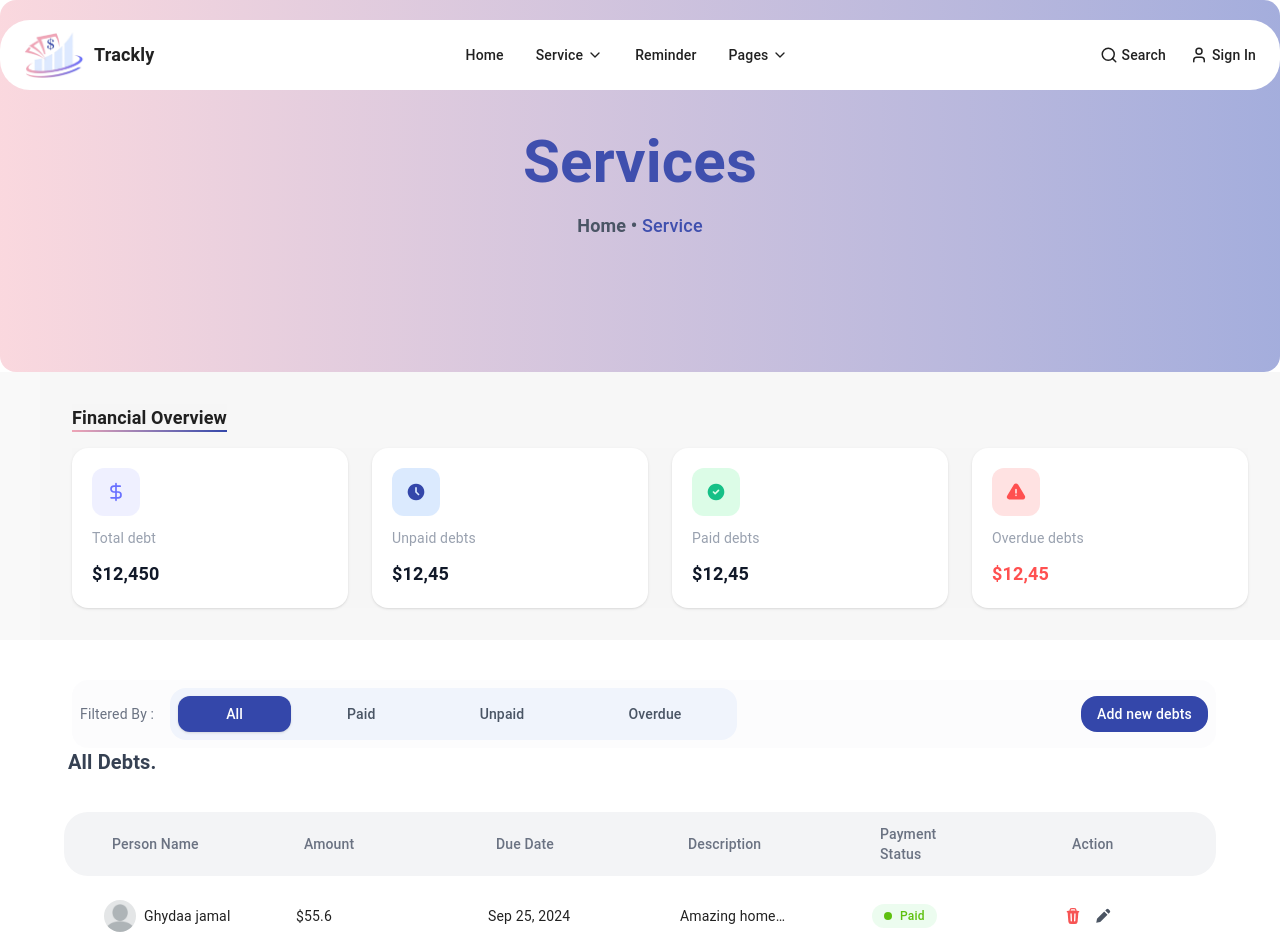
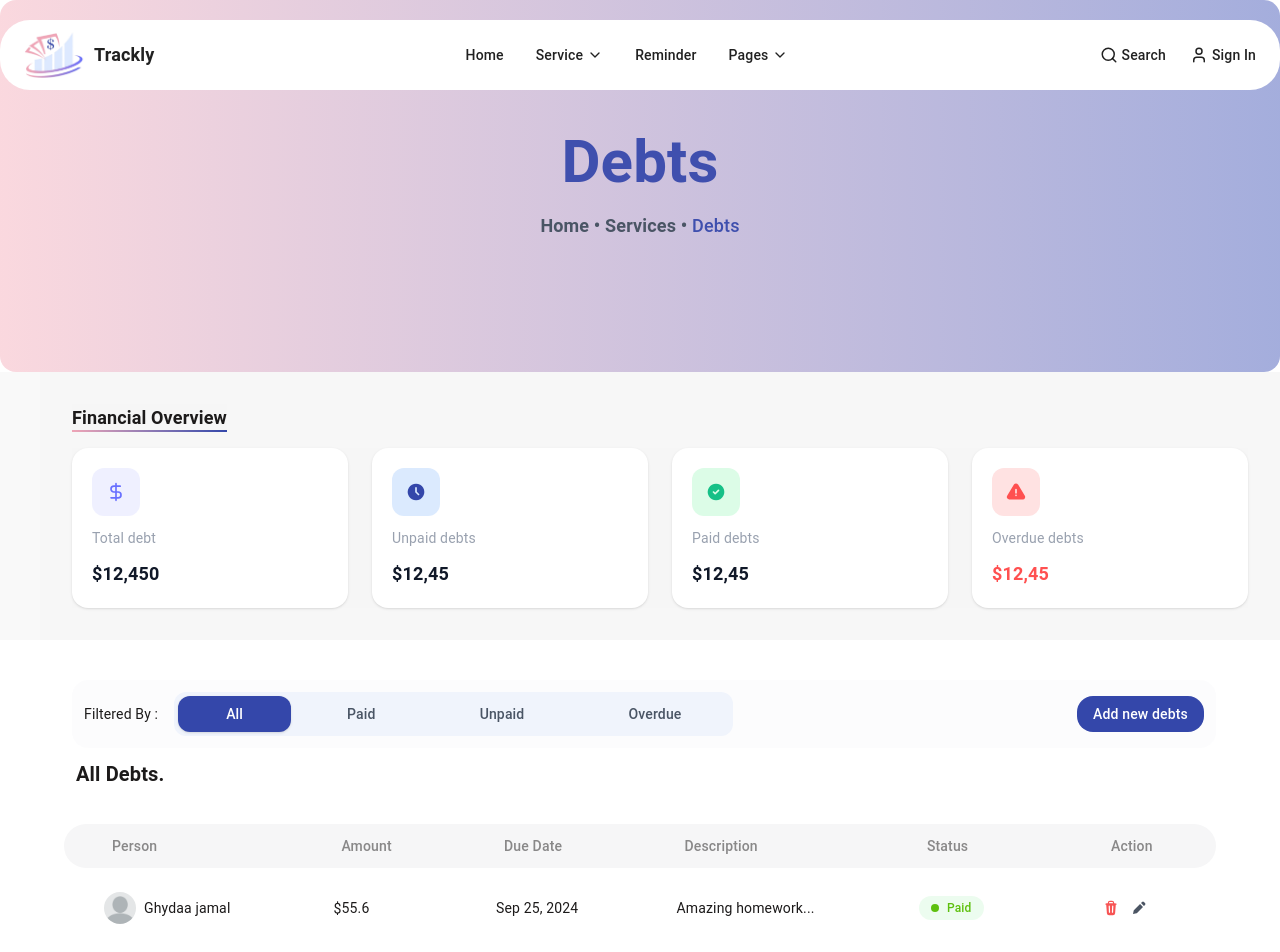
Before and after one commit to Seraj-Omar/Personal-Finance-and-Bill-Splitting-Assistant, a Next.js app: page /debts in a window 1280 px wide. Shown: the top 952 px of the page. Built offline with nearby package versions, Linux system fonts and the light colour scheme.

Commit message:
Add debt pop up ui

```diff
--- /dev/null
+++ b/src/app/debts/layout.tsx
@@ -0,0 +1,14 @@
+import Providers from "../providers"
+import Footer from "@/src/components/footer/Footer"
+import PageHero from "@/src/shared/ui/page-hero/PageHero"
+
+export default function Layout({ children }: { children: React.ReactNode }) {
+  return (
+    <Providers>
+
+      <PageHero title="Debts" breadcrumb={["Home", "Services", "Debts"]} />
+      {children}
+
+    </Providers>
+  )
+}
--- a/src/app/layout.tsx
+++ b/src/app/layout.tsx
@@ -5,6 +5,7 @@ import Providers from "./providers"
 import Footer from "../components/footer/Footer"
 import PageHero from "../shared/ui/page-hero/PageHero"
 import Header from "../components/Header"
+
 const geistSans = Geist({
   variable: "--font-geist-sans",
   subsets: ["latin"],
@@ -29,10 +30,10 @@ export default function RootLayout({
     <html lang="en">
       <body className={`${geistSans.variable} ${geistMono.variable} antialiased`}>
         <Header/>
-        <PageHero
+        {/* <PageHero
           title="Services"
           breadcrumb={["Home", "Service"]}
-        />
+        /> */}
 
         <Providers>{children}</Providers>
         <Footer />
--- a/src/components/Table.tsx
+++ b/src/components/Table.tsx
@@ -12,19 +12,18 @@
 export default function Table<T>({ columns, data }: TableProps<T>) {
   return (
     <div className="w-full overflow-x-auto">
-      <table
-        className="w-full border-separate border-spacing-y-3 table-fixed"
-      >
+      <table className="w-full border-separate border-spacing-y-2 md:border-spacing-y-3 table-auto">
         {/* Header */}
         <thead>
-          <tr className="bg-gray-100">
+          <tr className="bg-[#F6F6F7]">
             {columns.map((col, index) => (
               <th
                 key={col.key}
                 className={`
-                  px-12 py-3 text-left text-sm font-medium text-gray-500
-                  ${index === 0 ? "rounded-l-3xl" : ""}
-                  ${index === columns.length - 1 ? "rounded-r-3xl" : ""}
+                  px-4 py-2 md:px-12 md:py-3
+                  text-left text-xs md:text-sm font-medium text-[#1C1A1A80]
+                  ${index === 0 ? "rounded-l-2xl md:rounded-l-3xl" : ""}
+                  ${index === columns.length - 1 ? "rounded-r-2xl md:rounded-r-3xl" : ""}
                 `}
               >
                 {col.title}
@@ -38,15 +37,16 @@ export default function Table<T>({ columns, data }: TableProps<T>) {
           {data.map((row, index) => (
             <tr
               key={index}
-              className="bg-white  hover:bg-gray-50"
+              className="bg-white hover:bg-gray-50"
             >
               {columns.map((col, colIndex) => (
                 <td
                   key={col.key}
                   className={`
-                    px-10 py-3 text-sm truncate
-                    ${colIndex === 0 ? "rounded-l-2xl" : ""}
-                    ${colIndex === columns.length - 1 ? "rounded-r-2xl" : ""}
+                    px-4 py-2 md:px-10 md:py-3
+                    text-xs md:text-sm truncate text-[#1C1A1A]
+                    ${colIndex === 0 ? "rounded-l-xl md:rounded-l-2xl" : ""}
+                    ${colIndex === columns.length - 1 ? "rounded-r-xl md:rounded-r-2xl" : ""}
                   `}
                 >
                   {col.render ? col.render(row) : (row as any)[col.key]}
--- /dev/null
+++ b/src/components/addDebts/AddDebtForm.tsx
@@ -0,0 +1,77 @@
+"use client";
+import { FaUser, FaDollarSign } from "react-icons/fa";
+import { FaCalendarDays } from "react-icons/fa6";
+import { useEffect, useState } from "react";
+import InputField from "./InputField";
+import UploadBox from "./UploadBox";
+import ReminderToggle from "./ReminderToggle";
+import { IoClose } from "react-icons/io5";
+
+type Props = {
+  isOpen: boolean;
+  onClose: () => void;
+};
+
+export default function AddDebtForm({ isOpen, onClose }: Props) {
+  const [reminder, setReminder] = useState(true);
+
+  // Disable background scroll when modal is open
+  useEffect(() => {
+    document.body.style.overflow = isOpen ? "hidden" : "auto";
+  }, [isOpen]);
+
+  if (!isOpen) return null;
+
+  return (
+    <div
+      className="fixed inset-0 z-[9999] flex items-center justify-center bg-[#2C2C2C80]/50 "
+      onClick={onClose}
+    >
+      <div
+        onClick={(e) => e.stopPropagation()}
+        className="
+          bg-white rounded-2xl w-full max-w-2xl shadow-xl
+          animate-scaleIn
+        "
+      >
+
+        <div className="bg-[#F4F4F4] rounded-t-2xl p-5 font-semibold relative text-[#262626] border-b-[1.5px] border-[#CCCCCC]">
+          <IoClose
+          fill="#161616"
+            onClick={onClose}
+            className="absolute top-6 right-6 text-2xl cursor-pointer"
+          />
+          Add Debts
+        </div>
+
+
+        <div className="flex flex-col gap-5 p-5">
+          <InputField icon={<FaUser fill="#AEAEAE" />} label="Personal Name" placeholder="Personal Name" />
+          <InputField icon={<FaDollarSign fill="#AEAEAE" />} label="Amount" placeholder="0.00" />
+          <InputField icon={<FaCalendarDays fill="#AEAEAE" />} label="Due date" type="date" />
+          <InputField
+            label="Description"
+            placeholder="Add short note about this debt..."
+            textarea
+            option="(Optional)"
+          />
+
+
+          <ReminderToggle enabled={reminder} setEnabled={setReminder} />
+
+          <div className="flex gap-4 pt-4">
+            <button className="bg-[#3447AA] text-white flex-1 py-3 rounded-2xl font-medium">
+              Save Debt
+            </button>
+            <button
+              onClick={onClose}
+              className="border-[.5px] border-[#E0E0E0] flex-1 py-3 rounded-2xl font-medium"
+            >
+              Cancel
+            </button>
+          </div>
+        </div>
+      </div>
+    </div>
+  );
+}
--- /dev/null
+++ b/src/components/addDebts/InputField.tsx
@@ -0,0 +1,50 @@
+type Props = {
+  label: string;
+  placeholder?: string;
+  type?: string;
+  icon?: React.ReactNode;
+  textarea?: boolean;
+  option?: string;
+};
+
+export default function InputField({
+  label,
+  placeholder,
+  type = "text",
+  icon,
+  textarea,
+  option,
+}: Props) {
+  return (
+    <div>
+      <label className="text-sm text-black mb-1 block">
+        {label} <span className="text-[#AEAEAE]">{option}</span>
+      </label>
+
+      <div className="relative">
+        {icon && (
+          <span className="absolute left-4 top-1/2 -translate-y-1/2 text-gray-400">
+            {icon}
+          </span>
+        )}
+
+        {textarea ? (
+          <textarea
+            placeholder={placeholder}
+            className={`w-full p-4 rounded-2xl border-[.5px] border-[#E0E0E0]  bg-[#F9F9FA] outline-none resize-none h-28 text-[#AEAEAE] ${
+              icon ? "pl-12" : ""
+            }`}
+          />
+        ) : (
+          <input
+            type={type}
+            placeholder={placeholder}
+            className={`w-full p-4 rounded-2xl border border-[#E0E0E0] bg-[#F9F9FA] outline-none text-[#AEAEAE] ${
+              icon ? "pl-12" : ""
+            }`}
+          />
+        )}
+      </div>
+    </div>
+  );
+}
--- /dev/null
+++ b/src/components/addDebts/ReminderToggle.tsx
@@ -0,0 +1,41 @@
+import { IconBellRingingFilled } from "@tabler/icons-react";
+type Props = {
+  enabled: boolean;
+  setEnabled: (v: boolean) => void;
+};
+
+export default function ReminderToggle({ enabled, setEnabled }: Props) {
+  return (
+    <>
+
+    <div className="flex items-center justify-between bg-[#FBEAEB] rounded-2xl p-4">
+
+      <div className="flex items-start gap-3">
+
+  <div className="w-10 h-10 flex items-center justify-center  rounded-full bg-white">
+    <IconBellRingingFilled size={18} fill="#3447AA" className="p-0 h-6 w-6" />
+  </div>
+
+
+  <div>
+    <h4 className=" text-sm">Reminder</h4>
+    <p className="text-sm text-[#AEAEAE]">Get notified before due date</p>
+  </div>
+</div>
+
+      <button
+        onClick={() => setEnabled(!enabled)}
+        className={`w-13 h-8 rounded-full transition ${
+          enabled ? "bg-[#3447AA]" : "bg-gray-300"
+        }`}
+      >
+        <div
+          className={`w-5 h-5 bg-white rounded-full transition ${
+            enabled ? "translate-x-6.5" : "translate-x-1"
+          }`}
+        />
+      </button>
+    </div>
+    </>
+  );
+}
--- /dev/null
+++ b/src/components/addDebts/UploadBox.tsx
@@ -0,0 +1,32 @@
+import { FaCloudUploadAlt } from "react-icons/fa";
+
+export default function UploadBox() {
+  return (
+    <div>
+      <label className="text-sm text-gray-700 mb-1 block">
+        Attachment <span className="text-[#AEAEAE]">(Optional)</span>
+      </label>
+
+
+      <input
+        type="file"
+        id="upload"
+        accept="image/png, image/jpeg"
+        className="hidden"
+      />
+
+
+      <label
+        htmlFor="upload"
+        className="border border-[#E0E0E0] relative bg-[#F9F9FA] rounded-2xl p-6 text-center cursor-pointer block"
+      >
+        <div className="w-9 h-9 mx-auto mb-2 flex items-center justify-center rounded-full bg-[#FBEAEB]">
+          <FaCloudUploadAlt size={24} fill="#3447AA" className="p-1" />
+        </div>
+
+        <div className="text-[14px]">Upload Subject Image</div>
+        <p className="text-xs text-[#AEAEAE] mt-1">PNG, JPG up to 5MB</p>
+      </label>
+    </div>
+  );
+}
--- a/src/components/debts/DebtsView.tsx
+++ b/src/components/debts/DebtsView.tsx
@@ -5,11 +5,13 @@ import PageHero from "@/src/shared/ui/page-hero/PageHero";
 import FinancialOverview from "./FinancialOverview";
 import FilterBar from "./FilterBar";
 import PaymentsTable from "./PaymentTable";
+import AddDebtForm from "../addDebts/AddDebtForm";
 
 export type FilterType = "All" | "Paid" | "Unpaid" | "Overdue";
 
 export default function DebtsView() {
   const [activeFilter, setActiveFilter] = useState<FilterType>("All");
+  const [isModalOpen, setIsModalOpen] = useState(false);
 
   return (
     <>
@@ -24,14 +26,15 @@ export default function DebtsView() {
       </div>
 
       <div className="space-y-8 px-6 ml-12 mr-10">
-        <FilterBar activeFilter={activeFilter} onChange={setActiveFilter} />
+        <FilterBar  onAddClick={() => setIsModalOpen(true)} activeFilter={activeFilter} onChange={setActiveFilter} />
       </div>
 
-      <h3 className="text-xl font-bold text-gray-700 ml-17">All Debts.</h3>
+      <h3 className="text-xl font-bold text-[#1C1A1A] ml-19 mt-3">All Debts.</h3>
 
       <div className="p-6 ml-10 mr-10 mb-10">
         <PaymentsTable filter={activeFilter} />
       </div>
+      <AddDebtForm isOpen={isModalOpen} onClose={() => setIsModalOpen(false)} />
     </>
   );
 }
--- a/src/components/debts/FilterBar.tsx
+++ b/src/components/debts/FilterBar.tsx
@@ -1,18 +1,35 @@
 import FilterButton from "./FilterButton";
 import { FilterType } from "./DebtsView";
+import AddDebtForm from "../addDebts/AddDebtForm";
+import { on } from "events";
 
 type Props = {
   activeFilter: FilterType;
   onChange: (filter: FilterType) => void;
+ onAddClick: () => void;
 };
 
-export default function FilterBar({ activeFilter, onChange }: Props) {
+export default function FilterBar({ activeFilter, onChange, onAddClick }: Props) {
   return (
-    <div className="flex items-center justify-between bg-[#F6F6F74F] rounded-2xl p-2">
-      <div className="flex items-center gap-4">
-        <span className="text-sm text-gray-500">Filtered By :</span>
+    <div
+      className="
+        flex flex-col gap-3
+        md:flex-row md:items-center md:justify-between
+        bg-[#F6F6F74F] rounded-2xl p-3
+      "
+    >
+      {/* Left side */}
+      <div className="flex flex-col gap-2 sm:flex-row sm:items-center sm:gap-4">
+        <span className="text-xs sm:text-sm text-[#1C1A1A]">
+          Filtered By :
+        </span>
 
-        <div className="bg-[#1661E00D] p-2 rounded-2xl flex gap-2">
+        <div
+          className="
+            bg-[#1661E00D] p-1 rounded-xl
+            flex flex-wrap gap-2
+          "
+        >
           {["All", "Paid", "Unpaid", "Overdue"].map((item) => (
             <FilterButton
               key={item}
@@ -25,7 +42,16 @@ export default function FilterBar({ activeFilter, onChange }: Props) {
         </div>
       </div>
 
-      <button className="bg-[#3447AA] text-white px-4 py-2 rounded-2xl text-sm font-medium">
+      {/* Right side button */}
+      <button
+        onClick={onAddClick}
+        className="
+          bg-[#3447AA] text-white
+          w-full md:w-auto
+          px-4 py-2 rounded-2xl
+          text-xs sm:text-sm font-medium
+        "
+      >
         Add new debts
       </button>
     </div>
--- a/src/components/debts/FinancialOverview.tsx
+++ b/src/components/debts/FinancialOverview.tsx
@@ -6,7 +6,7 @@ import { IconClockFilled, IconCircleCheckFilled, IconAlertTriangleFilled } from
 export default function FinancialOverview() {
   return (
     <div className=" bg-[#F6F6F7B2] p-8 ">
-      <h2 className="relative text-lg font-semibold mb-4 w-fit bg-[#F6F6F7B2]">
+      <h2 className="relative text-lg font-semibold mb-4 w-fit bg-[#F6F6F7B2] text-[#1C1A1A]">
   Financial Overview
   <span className="mt-4 absolute left-0 bottom-0 w-full h-0.5 bg-gradient-to-r from-[#EFA5B6] to-[#3447AA]"></span>
 </h2>
--- a/src/components/debts/PaymentTable.tsx
+++ b/src/components/debts/PaymentTable.tsx
@@ -29,36 +29,52 @@ const statusStyles = {
 const columns: Column<Payment>[] = [
   {
     key: "personName",
-    title: "Person Name",
+    title: "Person",
     render: (row) => (
       <div className="flex items-center gap-2">
-        <img src={row.avatar} className="w-8 h-8 rounded-full" />
-        <span>{row.personName}</span>
+        <img src={row.avatar} className="w-6 h-6 md:w-8 md:h-8 rounded-full" />
+        <span className="text-xs md:text-sm">{row.personName}</span>
       </div>
     ),
   },
   { key: "amount", title: "Amount" },
-  { key: "dueDate", title: "Due Date" },
-  { key: "description", title: "Description" },
+
+  {
+    key: "dueDate",
+    title: "Due Date",
+    render: (row) => (
+      <span className="hidden md:inline">{row.dueDate}</span>
+    ),
+  },
+
+  {
+    key: "description",
+    title: "Description",
+    render: (row) => (
+      <span className="hidden lg:inline">{row.description}</span>
+    ),
+  },
+
   {
     key: "status",
-    title: "Payment Status",
+    title: "Status",
     render: (row) => (
       <span
-        className={`inline-flex items-center gap-2 px-3 py-1 rounded-full text-xs font-medium ${statusStyles[row.status]}`}
+        className={`inline-flex items-center gap-1 md:gap-2 px-2 py-1 md:px-3 rounded-full text-[10px] md:text-xs font-medium ${statusStyles[row.status]}`}
       >
-        <span className="w-2 h-2 rounded-full bg-current"></span>
+        <span className="w-1.5 h-1.5 md:w-2 md:h-2 rounded-full bg-current"></span>
         {row.status}
       </span>
     ),
   },
+
   {
     key: "action",
     title: "Action",
     render: () => (
-      <div className="flex gap-3">
-        <HiMiniTrash className="text-[#F52121C4]" size={18} />
-        <BiSolidPencil className="text-[#4B5563]" size={18} />
+      <div className="flex gap-2 md:gap-3">
+        <HiMiniTrash className="text-[#F52121C4]" size={16} />
+        <BiSolidPencil className="text-[#4B5563]" size={16} />
       </div>
     ),
   },
```
Also changed, not shown: public/addDebts.jpg (added).
